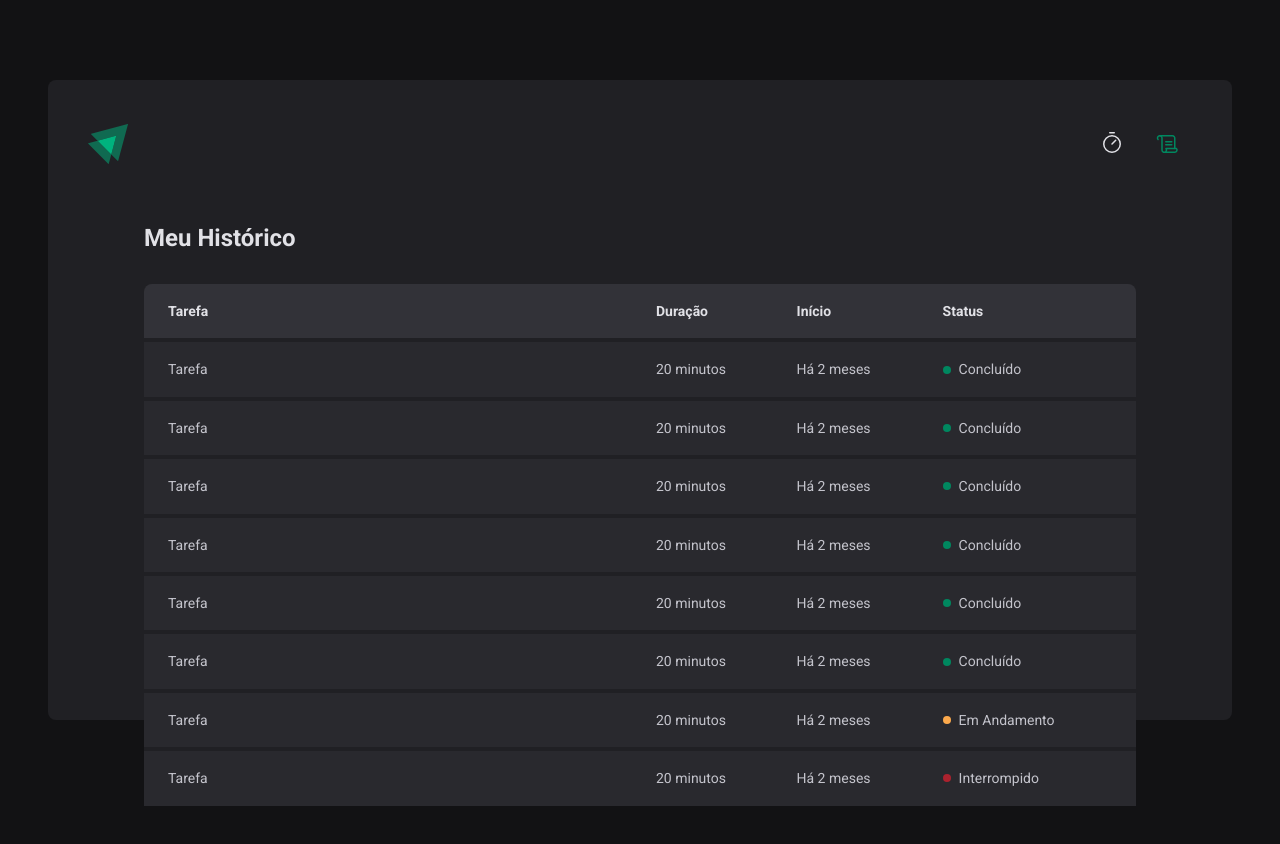
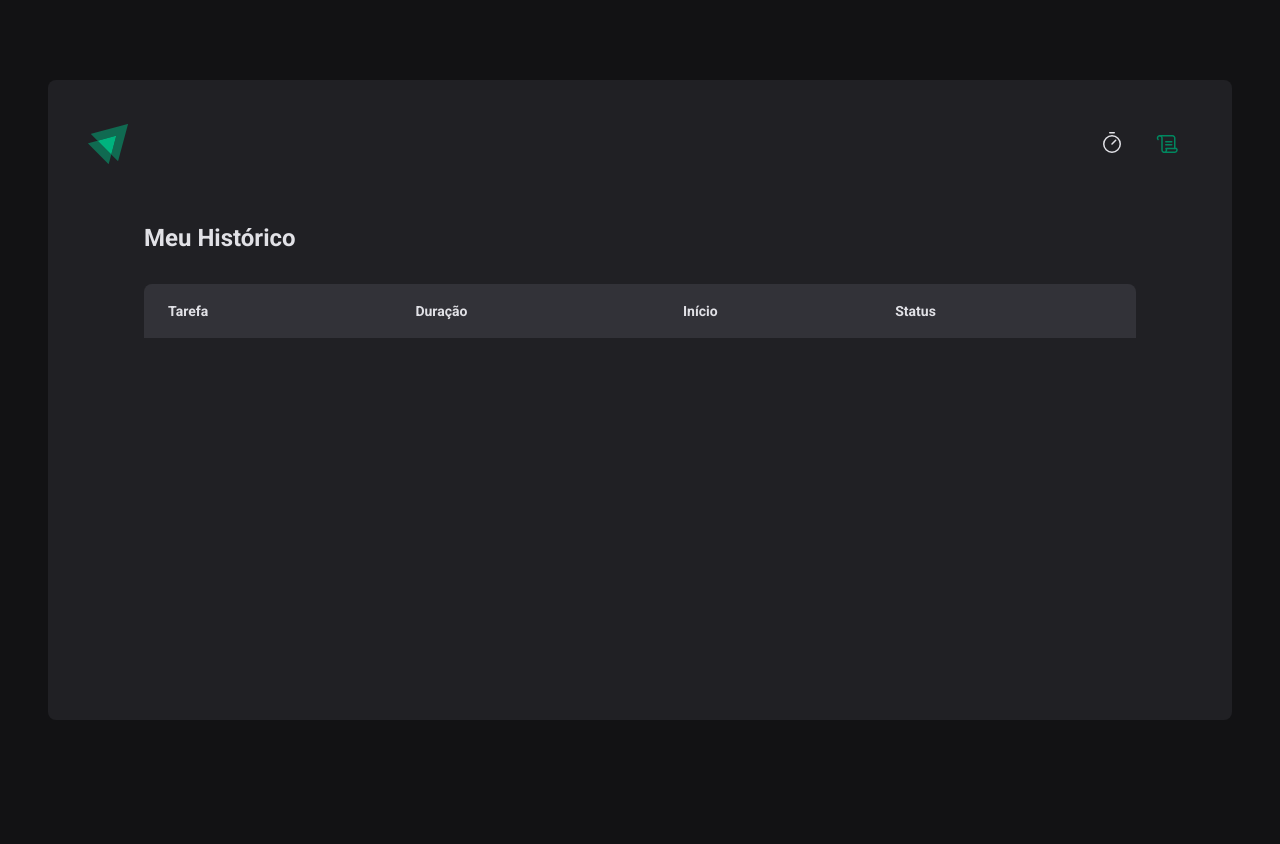
Before and after one commit to brunofhorn/pomodoro, a React (Vite) app: page /history in a window 1280 px wide. Shown: the top 844 px of the page. After the commit the page ends 800 px from the top, so only its background shows below. Built offline with nearby package versions, Linux system fonts and the light colour scheme.

Commit message:
feat: change history page

```diff
--- a/src/contexts/CyclesContext.tsx
+++ b/src/contexts/CyclesContext.tsx
@@ -1,4 +1,4 @@
-import React, { createContext, useState, type ReactNode } from "react";
+import { createContext, useState, type ReactNode } from "react";
 
 interface CreateCycleData {
     task: string;
@@ -68,8 +68,6 @@
         setCycles((state) => [...state, newCycle]);
         setActiveCycleId(id);
         setAmountSecondsPassed(0);
-
-        // reset();
     }
 
     function interruptCurrentCycle() {
--- a/src/pages/History/index.tsx
+++ b/src/pages/History/index.tsx
@@ -1,7 +1,11 @@
+import { useContext } from "react";
 import { HistoryContainer, HistoryList, Status } from "./styles";
+import { CyclesContext } from "../../contexts/CyclesContext";
+import { formatDistanceToNow } from "date-fns";
+import { ptBR } from 'date-fns/locale/pt-BR';
 
-export function History(){
-    // const {cycle} = useContext(CyclesContext)
+export function History() {
+    const { cycles } = useContext(CyclesContext);
 
     return (
         <HistoryContainer>
@@ -18,73 +22,25 @@
                         </tr>
                     </thead>
                     <tbody>
-                        <tr>
-                            <td>Tarefa</td>
-                            <td>20 minutos</td>
-                            <td>Há 2 meses</td>
-                            <td>
-                                <Status statusColor="green">Concluído</Status>
-                            </td>
-                        </tr>
-                        <tr>
-                            <td>Tarefa</td>
-                            <td>20 minutos</td>
-                            <td>Há 2 meses</td>
-                            <td>
-                                <Status statusColor="green">Concluído</Status>
-                            </td>
-                        </tr>
-                        <tr>
-                            <td>Tarefa</td>
-                            <td>20 minutos</td>
-                            <td>Há 2 meses</td>
-                            <td>
-                                <Status statusColor="green">Concluído</Status>
-                            </td>
-                        </tr>
-                        <tr>
-                            <td>Tarefa</td>
-                            <td>20 minutos</td>
-                            <td>Há 2 meses</td>
-                            <td>
-                                <Status statusColor="green">Concluído</Status>
-                            </td>
-                        </tr>
-                        <tr>
-                            <td>Tarefa</td>
-                            <td>20 minutos</td>
-                            <td>Há 2 meses</td>
-                            <td>
-                                <Status statusColor="green">Concluído</Status>
-                            </td>
-                        </tr>
-                        <tr>
-                            <td>Tarefa</td>
-                            <td>20 minutos</td>
-                            <td>Há 2 meses</td>
-                            <td>
-                                <Status statusColor="green">Concluído</Status>
-                            </td>
-                        </tr>
-                        <tr>
-                            <td>Tarefa</td>
-                            <td>20 minutos</td>
-                            <td>Há 2 meses</td>
-                            <td>
-                                <Status statusColor="yellow">Em Andamento</Status>
-                            </td>
-                        </tr>
-                        <tr>
-                            <td>Tarefa</td>
-                            <td>20 minutos</td>
-                            <td>Há 2 meses</td>
-                            <td>
-                                <Status statusColor="red">Interrompido</Status>
-                            </td>
-                        </tr>
+                        {cycles.map(cycle => {
+                            return (
+                                <tr key={cycle.id}>
+                                    <td>{cycle.task}</td>
+                                    <td>{cycle.minutesAmount} minutos</td>
+                                    <td>
+                                        {formatDistanceToNow(cycle.startDate, { addSuffix: true, locale: ptBR })}
+                                    </td>
+                                    <td>
+                                        {cycle.finishedDate && <Status statusColor="green">Concluído</Status>}
+                                        {cycle.interruptedDate && <Status statusColor="red">Interrompido</Status>}
+                                        {!cycle.finishedDate && !cycle.interruptedDate && <Status statusColor="yellow">Em andamento</Status>}
+                                    </td>
+                                </tr>
+                            );
+                        })}
                     </tbody>
                 </table>
             </HistoryList>
         </HistoryContainer>
-    )
+    );
 }
--- a/src/pages/Home/index.tsx
+++ b/src/pages/Home/index.tsx
@@ -25,14 +25,19 @@
         }
     });
 
-    const { handleSubmit, watch } = newCycleForm;
+    const { handleSubmit, watch, reset } = newCycleForm;
+
+    function handleCreateNewCycle(data: NewCycleFormData){
+        createNewCycle(data)
+        reset()
+    }
 
     const task = watch("task");
     const isSubmitDisabled = !task;
 
     return (
         <HomeContainer>
-            <form onSubmit={handleSubmit(createNewCycle)} action="">
+            <form onSubmit={handleSubmit(handleCreateNewCycle)} action="">
                 <FormProvider {...newCycleForm}>
                     <NewCycleForm />
                 </FormProvider>
```
